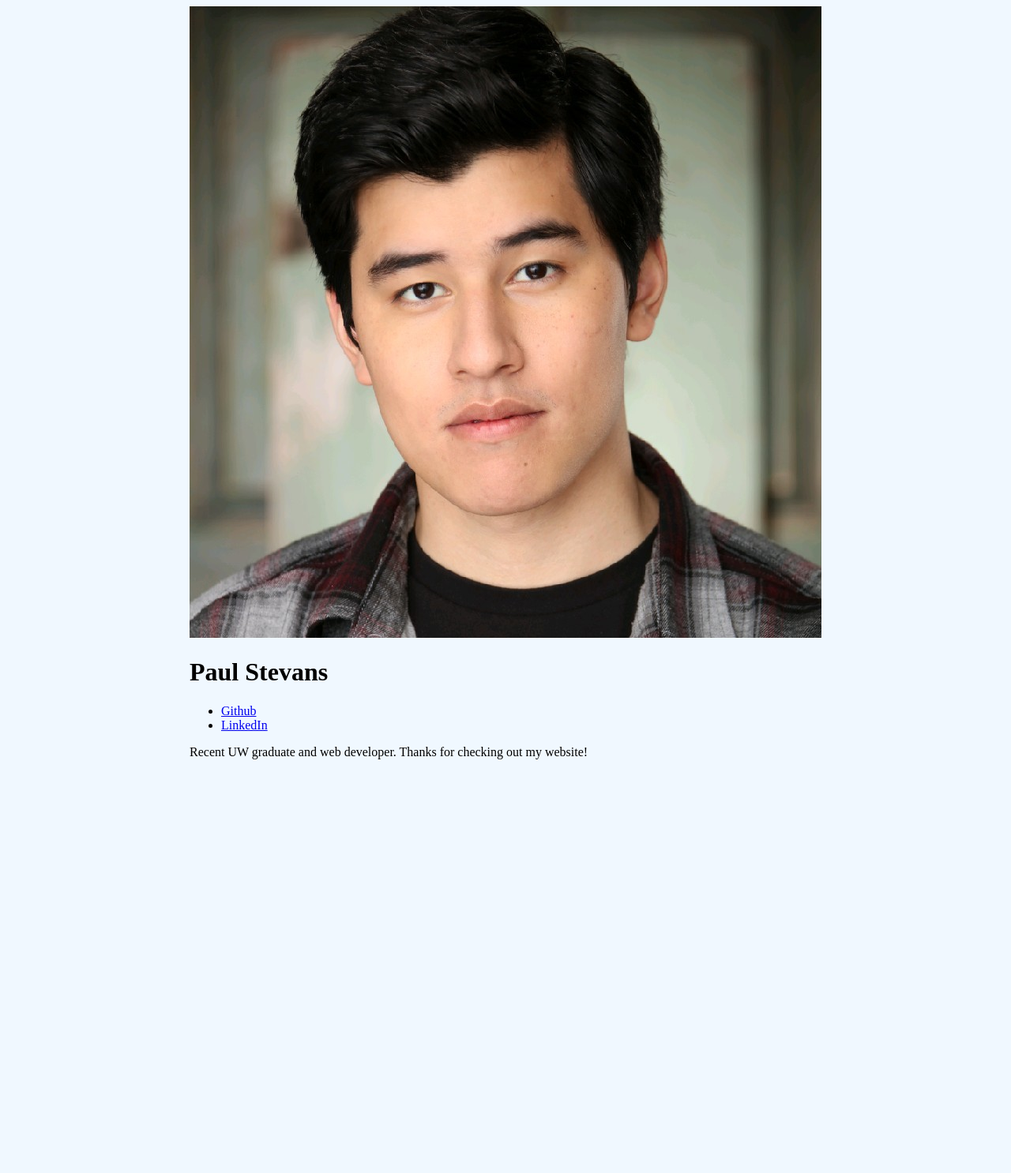
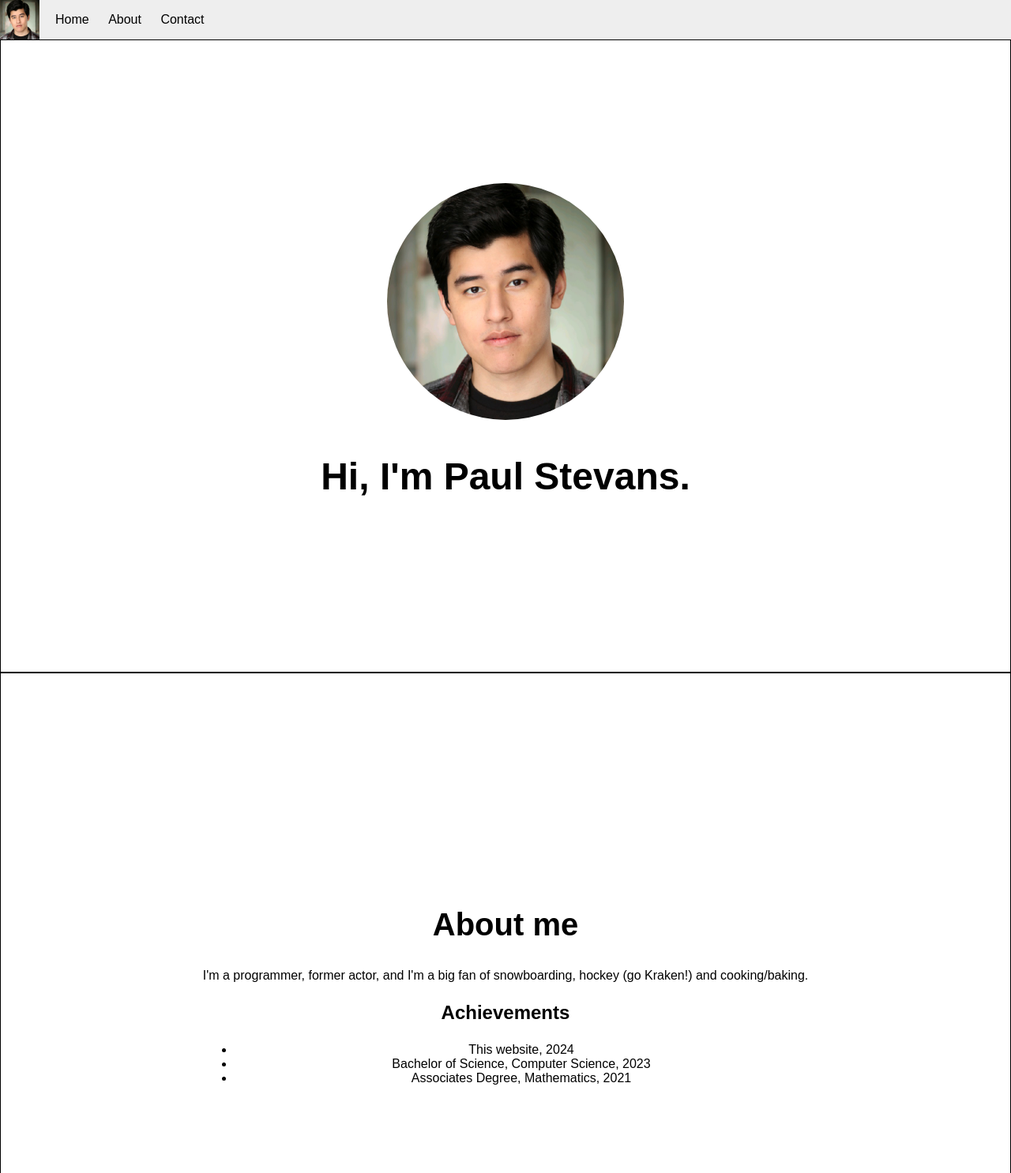
Before and after one commit to pts5di/pts5di.github.io, a plain HTML site: page index.html in a window 1280 px wide. Shown: the top 1486 px of the page at 79% size. Before the commit the page ends 986 px from the top, so only its background shows below. Drawn offline with Linux system fonts and the light colour scheme.

Commit message:
home page scroll

```diff
--- a/index.html
+++ b/index.html
@@ -1,31 +1,57 @@
 <!DOCTYPE html>
 <html>
-    <head>
-        <link rel="stylesheet" href="style.css">
-    </head>
 
-    <body>
-        <div class="wrapper">
+<head>
+    <title>Boberick the llama</title>
+    <link rel="stylesheet" href="style.css">
+</head>
 
-            <div class="left">
-                <img src="img/profile.jpeg"/>
-                <h1>Paul Stevans</h1>
+<body>
+    <header>
+        <img src="img/profile.jpeg" class="profile-img">
+        <nav>
+            <ul>
+                <li><a href="#hero">Home</a></li>
+                <li><a href="#about">About</a></li>
+                <li><a href="#contact">Contact</a></li>
+            </ul>
+        </nav>
+    </header>
+    <main>
+        <section id="hero">
+            <div class="section-inner">
+                <img src="img/profile.jpeg" class="profile-img">
+                <h1>Hi, I'm Paul Stevans.</h1>
             </div>
+        </section>
+        <section id="about">
+            <div class="section-inner">
+                <h2>About me</h2>
+                <p>I'm a programmer, former actor, and I'm a big fan of snowboarding, hockey (go Kraken!) and
+                    cooking/baking. </p>
+                <h3>Achievements</h3>
+                <ul>
+                    <li>This website, 2024</li>
+                    <li>Bachelor of Science, Computer Science, 2023</li>
+                    <li>Associates Degree, Mathematics, 2021</li>
+                </ul>
+            </div>
+        </section>
+        <section id="contact">
+            <div class="section-inner">
+                <h2>Contact me</h2>
+                <p>You can find me on:</p>
+                <ul>
+                    <li><a href="https://www.linkedin.com/in/paul-stevans/">LinkedIn</a></li>
+                    <li><a href="https://www.github.com/pts5di">Github</a></li>
+                    <li><a href="https://www.instagram.com/thepaulstevans/">Instagram</a></li>
+                </ul>
+                <p>Or, you can <a href="mailto:pts5di@gmail.com">send me an email</a>.</p>
+            </div>
+        </section>
+    </main>
+    <footer>
+    </footer>
+</body>
 
-            <div class="right">
-                <ul>
-                    <li>
-                        <a href="https://github.com/pts5di">Github</a>
-                    </li>
-                    <li>
-                        <a href="https://www.linkedin.com/in/paul-stevans/">LinkedIn</a>
-                    </li>
-                </ul>
-                <p>
-                    Recent UW graduate and web developer.
-                    Thanks for checking out my website!
-                </p>
-            </div>
-        </div>
-    </body>
 </html>
--- a/style.css
+++ b/style.css
@@ -1,11 +1,81 @@
-head {
-    margin: auto;
+body {
+    margin: 0;
+    margin-top: 50px;
+    font-family: sans-serif;
 }
 
-html, body {
+header {
     display: flex;
+    position: fixed;
+    top: 0;
+    left: 0;
+    right: 0;
+    height: 50px;
+    line-height: 50px;
+    background-color: #eee;
+}
+
+header * {
+    display: inline;
+    height: 50px;
+}
+
+header ul {
+    padding: 0;
+}
+
+header li {
+    margin-left: 20px;
+}
+
+section {
+    height: 100vh;
+    border: 1px solid black;
+    display: flex;
+    justify-content: center;
     align-items: center;
-    justify-content: center;
+    text-align: center;
+    background-size: cover;
+    background-position: center center;
+    background-repeat: no-repeat;
+    background-attachment: fixed;
+}
 
-    background-color: aliceblue;
+#hero .profile-img {
+    width: 300px;
+    border-radius: 50%;
 }
+
+footer {
+    text-align: center;
+    padding: 50px;
+}
+
+#hero h1 {
+    font-size: 3em;
+}
+
+section h2 {
+    font-size: 2.5em;
+}
+
+section h3 {
+    font-size: 1.5em;
+}
+
+header a {
+    text-decoration: none;
+    color: black;
+}
+
+#hero {
+    background-image: linear-gradient(rgba(255, 255, 255, 0.75),rgba(255,255,255,0.75));
+}
+
+#about {
+    background-image: linear-gradient(rgba(255,255,255,0.75),rgba(255,255,255,0.75));
+}
+
+#contact {
+    background-image: linear-gradient(rgba(255,255,255,0.75),rgba(255,255,255,0.75));
+}
```
